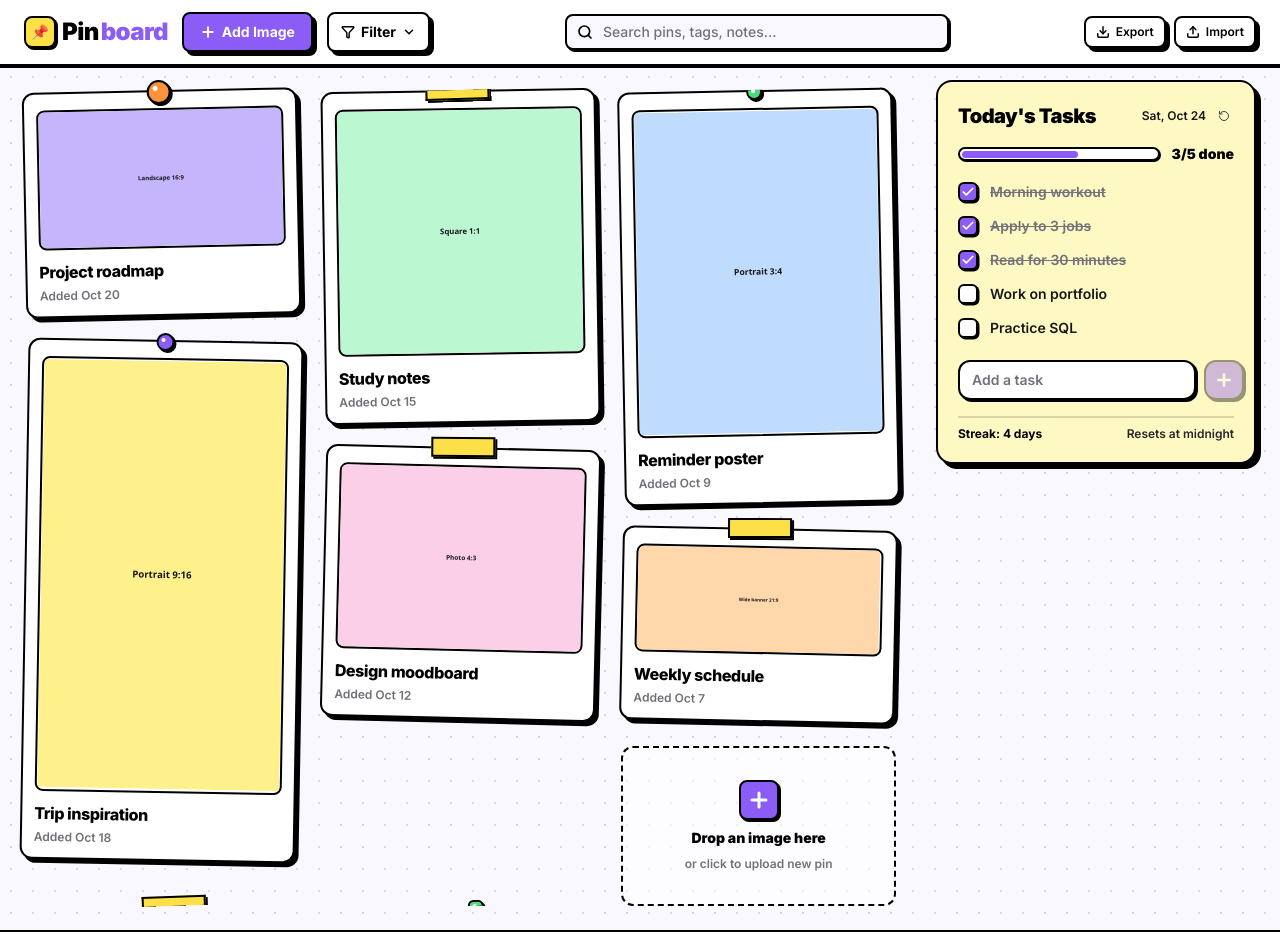
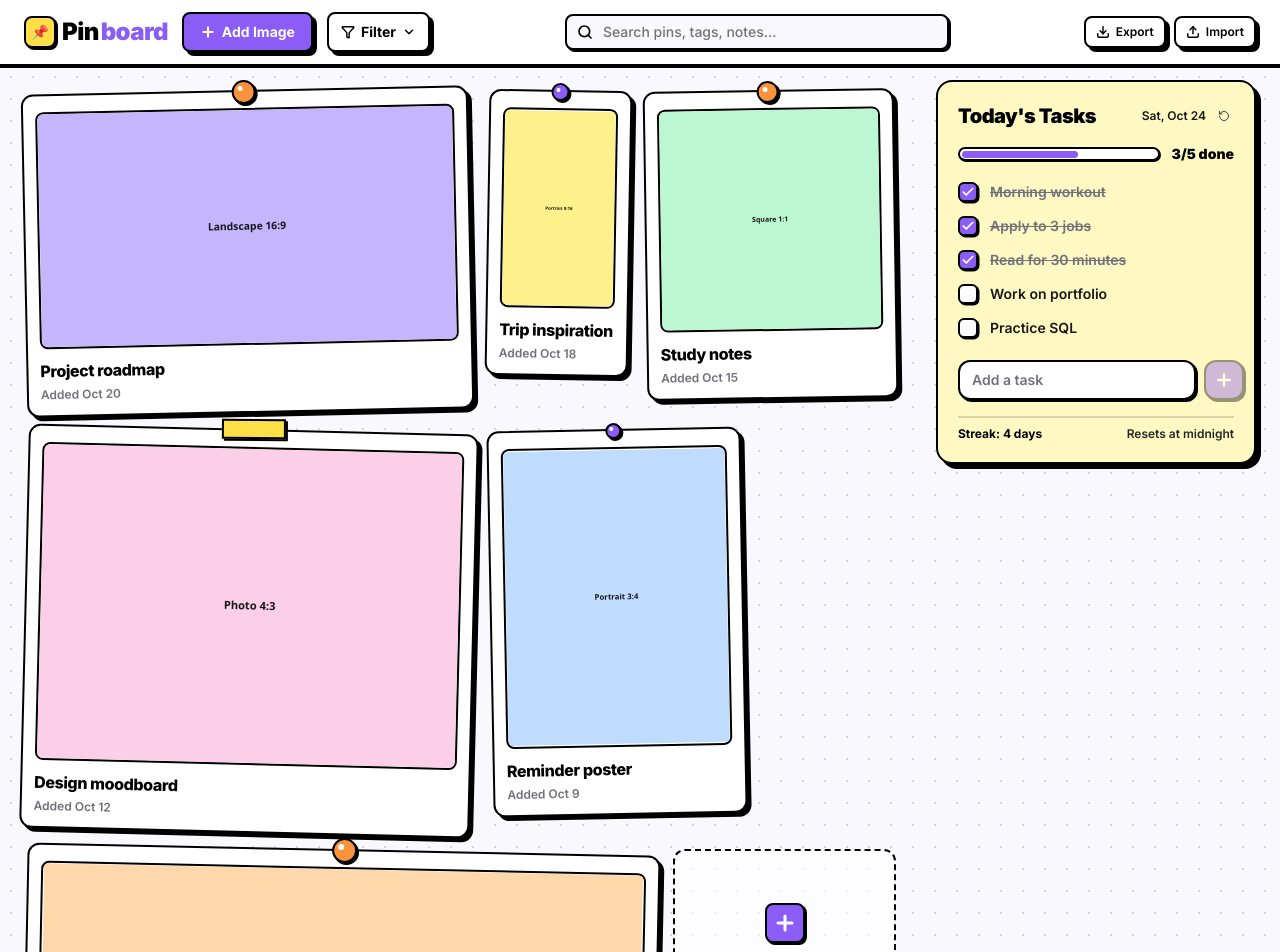
Before and after one commit to elrath017/Pinboard, a React (Vite) app: page / in a window 1280 px wide. Shown: the top 952 px of the page. Built offline with nearby package versions, Linux system fonts and the light colour scheme.

Commit message:
feat: enhance pin attachments, natural image sizing, and lightbox

```diff
--- a/src/App.tsx
+++ b/src/App.tsx
@@ -145,8 +145,8 @@ export function App() {
     }
   };
 
-  // Update pin (name/title, caption, note)
-  const handleUpdatePin = async (id: string, updates: { title?: string; caption?: string; note?: string }) => {
+  // Update pin (name/title, caption, note, pinStyle)
+  const handleUpdatePin = async (id: string, updates: { title?: string; caption?: string; note?: string; pinStyle?: PinStyle }) => {
     const updated = pins.map(p => {
       if (p.id === id) {
         return { ...p, ...updates };
--- a/src/components/ImageCard.tsx
+++ b/src/components/ImageCard.tsx
@@ -1,5 +1,5 @@
 import React, { useState } from 'react';
-import { ImagePin } from '../types';
+import { ImagePin, PinStyle } from '../types';
 import { Trash2, Edit3, GripVertical, Check, X, Calendar, Tag, Maximize2 } from 'lucide-react';
 
 interface ImageCardProps {
@@ -7,7 +7,7 @@ interface ImageCardProps {
   index: number;
   onOpenLightbox: (pin: ImagePin) => void;
   onDelete: (id: string) => void;
-  onUpdatePin: (id: string, updates: { title?: string; caption?: string; note?: string }) => void;
+  onUpdatePin: (id: string, updates: { title?: string; caption?: string; note?: string; pinStyle?: PinStyle }) => void;
   onDragStart: (e: React.DragEvent, index: number) => void;
   onDragOver: (e: React.DragEvent, index: number) => void;
   onDragEnd: () => void;
@@ -27,16 +27,49 @@ export const ImageCard: React.FC<ImageCardProps> = ({
   const [isEditing, setIsEditing] = useState(false);
   const [editedTitle, setEditedTitle] = useState(pin.title);
   const [editedCaption, setEditedCaption] = useState(pin.caption || '');
+  const [editedPinStyle, setEditedPinStyle] = useState<PinStyle>(pin.pinStyle);
+  const [measuredRatio, setMeasuredRatio] = useState<number | null>(pin.aspectRatio || null);
 
-  // Pin size: random between 14px and 30px (or stored pinSize)
-  const pinSize = pin.pinSize || (16 + ((index * 7) % 15)); // stable pseudo-random 16-30px
+  // Exact match to user-selected pinStyle
+  const isTape = pin.pinStyle === 'tape';
 
-  // Alternate between tape strip and colorful pins
-  const isTape = pin.pinStyle === 'tape' || index % 3 === 2;
+  // Map exact pin style to color
+  const getPinColor = (style: PinStyle) => {
+    switch (style) {
+      case 'pin-orange':
+        return '#fb923c';
+      case 'pin-purple':
+        return '#8b5cf6';
+      case 'pin-yellow':
+        return '#fde047';
+      case 'pin-red':
+        return '#f87171';
+      case 'pin-green':
+        return '#4ade80';
+      case 'pin-blue':
+        return '#38bdf8';
+      default:
+        return '#fb923c';
+    }
+  };
 
-  // Pin color palette
-  const pinColors = ['#fb923c', '#8b5cf6', '#fde047', '#f87171', '#4ade80', '#38bdf8'];
-  const pinBg = pinColors[index % pinColors.length];
+  const pinBg = getPinColor(pin.pinStyle);
+  const pinSize = pin.pinSize || 20;
+
+  // Compute card flex width based on image aspect ratio:
+  // Landscape images render large, portrait images render narrow
+  const ratio = measuredRatio || pin.aspectRatio || 1.33;
+  const baseWidth = Math.round(250 * ratio);
+  const flexGrow = Math.round(ratio * 100) / 100;
+  const minWidth = Math.max(140, Math.round(baseWidth * 0.75));
+  const maxWidth = Math.max(220, Math.round(baseWidth * 1.35));
+
+  const cardFlexStyle: React.CSSProperties = {
+    flex: `${flexGrow} 1 ${baseWidth}px`,
+    minWidth: `${minWidth}px`,
+    maxWidth: `${maxWidth}px`,
+    transform: `rotate(${pin.rotation || 0}deg)`,
+  };
 
   const handleSaveEdit = (e: React.FormEvent) => {
     e.stopPropagation();
@@ -44,6 +77,7 @@ export const ImageCard: React.FC<ImageCardProps> = ({
     onUpdatePin(pin.id, {
       title: editedTitle.trim(),
       caption: editedCaption.trim() || undefined,
+      pinStyle: editedPinStyle,
     });
     setIsEditing(false);
   };
@@ -52,6 +86,7 @@ export const ImageCard: React.FC<ImageCardProps> = ({
     e.stopPropagation();
     setEditedTitle(pin.title);
     setEditedCaption(pin.caption || '');
+    setEditedPinStyle(pin.pinStyle);
     setIsEditing(false);
   };
 
@@ -60,25 +95,35 @@ export const ImageCard: React.FC<ImageCardProps> = ({
     day: 'numeric',
   }).format(new Date(pin.pinnedAt));
 
+  const pinStylesList: { id: PinStyle; label: string; preview: string }[] = [
+    { id: 'tape', label: 'Washi Tape', preview: 'bg-brutal-yellow' },
+    { id: 'pin-orange', label: 'Orange', preview: 'bg-orange-400 rounded-full' },
+    { id: 'pin-purple', label: 'Purple', preview: 'bg-brutal-purple rounded-full' },
+    { id: 'pin-yellow', label: 'Yellow', preview: 'bg-brutal-yellow rounded-full' },
+    { id: 'pin-red', label: 'Red', preview: 'bg-rose-500 rounded-full' },
+    { id: 'pin-green', label: 'Green', preview: 'bg-brutal-green rounded-full' },
+    { id: 'pin-blue', label: 'Blue', preview: 'bg-sky-400 rounded-full' },
+  ];
+
   return (
     <div
       draggable
       onDragStart={e => onDragStart(e, index)}
       onDragOver={e => onDragOver(e, index)}
       onDragEnd={onDragEnd}
-      style={{ transform: `rotate(${pin.rotation || 0}deg)` }}
-      className="group relative bg-white border-[2.5px] border-black rounded-xl shadow-[4px_4px_0_#000] hover:shadow-[6px_6px_0_#000] transition-all duration-150 flex flex-col cursor-pointer select-none mb-6 break-inside-avoid w-full p-3 pt-4"
+      style={cardFlexStyle}
+      className="group relative bg-white border-[2.5px] border-black rounded-xl shadow-[4px_4px_0_#000] hover:shadow-[6px_6px_0_#000] transition-all duration-150 flex flex-col cursor-pointer select-none p-3 pt-4 shrink-0 max-w-full"
       onClick={() => onOpenLightbox(pin)}
     >
-      {/* Top Attachment: Either Tape Strip OR Random Size Pin (14-30px) */}
+      {/* Top Attachment: Strictly matches selected pinStyle (Tape Strip vs Specific Color Pin) */}
       {isTape ? (
         <div
-          className="absolute -top-3 left-1/2 -translate-x-1/2 w-16 h-5 bg-[#fde047] border-2 border-black shadow-[2px_2px_0_#000] z-20"
+          className="absolute -top-3 left-1/2 -translate-x-1/2 w-16 h-5 bg-[#fde047] border-2 border-black shadow-[2px_2px_0_#000] z-20 pointer-events-none"
           style={{ transform: 'translateX(-50%) rotate(-1deg)' }}
         />
       ) : (
         <div
-          className="absolute left-1/2 -translate-x-1/2 rounded-full border-[2.5px] border-black shadow-[2px_2px_0_#000] z-20 flex items-center justify-center"
+          className="absolute left-1/2 -translate-x-1/2 rounded-full border-[2.5px] border-black shadow-[2px_2px_0_#000] z-20 flex items-center justify-center pointer-events-none"
           style={{
             width: `${pinSize}px`,
             height: `${pinSize}px`,
@@ -107,7 +152,7 @@ export const ImageCard: React.FC<ImageCardProps> = ({
         <button
           onClick={() => setIsEditing(true)}
           className="p-1 rounded bg-white/95 border border-black hover:bg-yellow-100 text-black text-xs shadow-[1px_1px_0_#000]"
-          title="Edit pin name"
+          title="Edit pin name & attachment"
         >
           <Edit3 className="w-3.5 h-3.5" />
         </button>
@@ -148,12 +193,18 @@ export const ImageCard: React.FC<ImageCardProps> = ({
         )}
       </div>
 
-      {/* Image Container: Shows Natural Aspect Ratio without fixed height or cropping */}
-      <div className="border-2 border-black rounded-lg overflow-hidden bg-white mb-2.5">
+      {/* Image Container: Never crop images, natural aspect ratio */}
+      <div className="border-2 border-black rounded-lg overflow-hidden bg-white mb-2.5 flex items-center justify-center">
         <img
           src={pin.imageUrl}
           alt={pin.title}
           loading="lazy"
+          onLoad={(e) => {
+            const img = e.currentTarget;
+            if (img.naturalWidth && img.naturalHeight) {
+              setMeasuredRatio(img.naturalWidth / img.naturalHeight);
+            }
+          }}
           className="w-full h-auto object-contain block transition-transform duration-300 group-hover:scale-[1.01]"
         />
       </div>
@@ -164,8 +215,12 @@ export const ImageCard: React.FC<ImageCardProps> = ({
           <form
             onSubmit={handleSaveEdit}
             onClick={e => e.stopPropagation()}
-            className="space-y-1.5 bg-purple-50 p-2 rounded-lg border-2 border-black"
+            className="space-y-2 bg-purple-50 p-2.5 rounded-lg border-2 border-black"
           >
+            <div>
+              <label className="block text-[10px] font-black uppercase text-black mb-0.5">
+                Pin Name
+              </label>
               <input
                 type="text"
                 value={editedTitle}
@@ -174,7 +229,33 @@ export const ImageCard: React.FC<ImageCardProps> = ({
                 autoFocus
                 className="w-full text-xs font-bold p-1 border-2 border-black rounded bg-white outline-none"
               />
-            <div className="flex justify-end gap-1">
+            </div>
+
+            {/* Attachment Style Picker */}
+            <div>
+              <label className="block text-[10px] font-black uppercase text-black mb-1">
+                Attachment Style
+              </label>
+              <div className="flex flex-wrap gap-1">
+                {pinStylesList.map(item => (
+                  <button
+                    type="button"
+                    key={item.id}
+                    onClick={() => setEditedPinStyle(item.id)}
+                    className={`px-1.5 py-0.5 rounded text-[10px] font-bold border border-black flex items-center gap-1 ${
+                      editedPinStyle === item.id
+                        ? 'bg-black text-white'
+                        : 'bg-white text-black hover:bg-zinc-100'
+                    }`}
+                  >
+                    <span className={`w-2.5 h-2.5 border border-black ${item.preview}`} />
+                    <span>{item.label}</span>
+                  </button>
+                ))}
+              </div>
+            </div>
+
+            <div className="flex justify-end gap-1 pt-1">
               <button
                 type="button"
                 onClick={handleCancelEdit}
--- a/src/components/Lightbox.tsx
+++ b/src/components/Lightbox.tsx
@@ -1,12 +1,12 @@
 import React, { useState, useEffect } from 'react';
-import { ImagePin } from '../types';
+import { ImagePin, PinStyle } from '../types';
 import { X, Trash2, Edit3, Download, Calendar, Tag, Check, StickyNote, Maximize2 } from 'lucide-react';
 
 interface LightboxProps {
   pin: ImagePin | null;
   onClose: () => void;
   onDelete: (id: string) => void;
-  onUpdatePin: (id: string, updates: { title?: string; caption?: string; note?: string }) => void;
+  onUpdatePin: (id: string, updates: { title?: string; caption?: string; note?: string; pinStyle?: PinStyle }) => void;
 }
 
 export const Lightbox: React.FC<LightboxProps> = ({
@@ -19,6 +19,7 @@ export const Lightbox: React.FC<LightboxProps> = ({
   const [editedTitle, setEditedTitle] = useState('');
   const [editedCaption, setEditedCaption] = useState('');
   const [editedNote, setEditedNote] = useState('');
+  const [editedPinStyle, setEditedPinStyle] = useState<PinStyle>('tape');
   const [isConfirmingDelete, setIsConfirmingDelete] = useState(false);
 
   useEffect(() => {
@@ -26,6 +27,7 @@ export const Lightbox: React.FC<LightboxProps> = ({
       setEditedTitle(pin.title || '');
       setEditedCaption(pin.caption || '');
       setEditedNote(pin.note || '');
+      setEditedPinStyle(pin.pinStyle);
       setIsEditing(false);
       setIsConfirmingDelete(false);
     }
@@ -48,6 +50,7 @@ export const Lightbox: React.FC<LightboxProps> = ({
       title: editedTitle.trim(),
       caption: editedCaption.trim() || undefined,
       note: editedNote.trim() || undefined,
+      pinStyle: editedPinStyle,
     });
     setIsEditing(false);
   };
@@ -56,6 +59,16 @@ export const Lightbox: React.FC<LightboxProps> = ({
     dateStyle: 'medium',
     timeStyle: 'short',
   }).format(new Date(pin.pinnedAt));
+
+  const pinStylesList: { id: PinStyle; label: string; preview: string }[] = [
+    { id: 'tape', label: 'Washi Tape', preview: 'bg-brutal-yellow' },
+    { id: 'pin-orange', label: 'Orange Pin', preview: 'bg-orange-400 rounded-full' },
+    { id: 'pin-purple', label: 'Purple Pin', preview: 'bg-brutal-purple rounded-full' },
+    { id: 'pin-yellow', label: 'Yellow Pin', preview: 'bg-brutal-yellow rounded-full' },
+    { id: 'pin-red', label: 'Red Pin', preview: 'bg-rose-500 rounded-full' },
+    { id: 'pin-green', label: 'Green Pin', preview: 'bg-brutal-green rounded-full' },
+    { id: 'pin-blue', label: 'Blue Pin', preview: 'bg-sky-400 rounded-full' },
+  ];
 
   return (
     <div
@@ -144,6 +157,30 @@ export const Lightbox: React.FC<LightboxProps> = ({
                   />
                 </div>
 
+                {/* Attachment Style in Lightbox Edit */}
+                <div>
+                  <label className="block text-xs font-black uppercase tracking-wider text-black mb-1">
+                    Attachment Style
+                  </label>
+                  <div className="flex flex-wrap gap-1.5">
+                    {pinStylesList.map(item => (
+                      <button
+                        type="button"
+                        key={item.id}
+                        onClick={() => setEditedPinStyle(item.id)}
+                        className={`px-2 py-1 rounded text-xs font-bold border border-black flex items-center gap-1.5 ${
+                          editedPinStyle === item.id
+                            ? 'bg-black text-white'
+                            : 'bg-white text-black hover:bg-zinc-100'
+                        }`}
+                      >
+                        <span className={`w-3 h-3 border border-black ${item.preview}`} />
+                        <span>{item.label}</span>
+                      </button>
+                    ))}
+                  </div>
+                </div>
+
                 <div>
                   <label className="block text-xs font-black uppercase tracking-wider text-black mb-1">
                     Caption
@@ -177,6 +214,7 @@ export const Lightbox: React.FC<LightboxProps> = ({
                       setEditedTitle(pin.title);
                       setEditedCaption(pin.caption || '');
                       setEditedNote(pin.note || '');
+                      setEditedPinStyle(pin.pinStyle);
                       setIsEditing(false);
                     }}
                     className="btn-brutal px-3 py-1.5 text-xs font-bold border-2 border-black rounded-lg bg-zinc-100 hover:bg-zinc-200"
@@ -205,7 +243,7 @@ export const Lightbox: React.FC<LightboxProps> = ({
                       title="Edit pin name"
                     >
                       <Edit3 className="w-3 h-3" />
-                      <span>Edit Name</span>
+                      <span>Edit</span>
                     </button>
                   </div>
 
--- a/src/components/NoticeBoard.tsx
+++ b/src/components/NoticeBoard.tsx
@@ -1,5 +1,5 @@
 import React, { useState } from 'react';
-import { ImagePin } from '../types';
+import { ImagePin, PinStyle } from '../types';
 import { ImageCard } from './ImageCard';
 import { Plus, Sparkles, Filter, X } from 'lucide-react';
 
@@ -7,7 +7,7 @@ interface NoticeBoardProps {
   pins: ImagePin[];
   onOpenLightbox: (pin: ImagePin) => void;
   onDeletePin: (id: string) => void;
-  onUpdatePin: (id: string, updates: { title?: string; caption?: string; note?: string }) => void;
+  onUpdatePin: (id: string, updates: { title?: string; caption?: string; note?: string; pinStyle?: PinStyle }) => void;
   onReorderPins: (reordered: ImagePin[]) => void;
   onOpenUploadModal: () => void;
   onLoadSamples: () => void;
@@ -97,7 +97,7 @@ export const NoticeBoard: React.FC<NoticeBoardProps> = ({
         </div>
       )}
 
-      {/* Main Notice Board Area - Responsive Masonry Layout using CSS Columns */}
+      {/* Main Notice Board Area - Flex Wrap layout where card width follows aspect ratio */}
       <div className="flex-1 w-full px-4 sm:px-6 py-6 lg:pr-96">
         {filteredPins.length === 0 ? (
           /* Empty State: friendly message with big "Add your first image" button */
@@ -134,8 +134,8 @@ export const NoticeBoard: React.FC<NoticeBoardProps> = ({
             </div>
           </div>
         ) : (
-          /* CSS Columns Masonry Layout: natural aspect ratios, no fixed height */
-          <div className="columns-1 sm:columns-2 xl:columns-3 gap-6 [column-fill:_balance]">
+          /* Flex-wrap layout: No fixed number of columns. Width follows image aspect ratio */
+          <div className="flex flex-wrap items-start gap-4 sm:gap-4.5">
             {filteredPins.map((pin, index) => (
               <ImageCard
                 key={pin.id}
@@ -150,10 +150,11 @@ export const NoticeBoard: React.FC<NoticeBoardProps> = ({
               />
             ))}
 
-            {/* "Drop an image here" dashed card at the end matching demo image */}
+            {/* "Drop an image here" dashed card in flex flow */}
             <div
               onClick={onOpenUploadModal}
-              className="btn-brutal break-inside-avoid mb-6 w-full border-[2.5px] border-dashed border-black rounded-xl p-8 bg-white/60 hover:bg-white text-center cursor-pointer transition-all flex flex-col items-center justify-center space-y-2 group"
+              style={{ flex: '1 1 200px', maxWidth: '300px', minWidth: '160px' }}
+              className="btn-brutal border-[2.5px] border-dashed border-black rounded-xl p-6 bg-white/60 hover:bg-white text-center cursor-pointer transition-all flex flex-col items-center justify-center space-y-2 group min-h-[200px]"
             >
               <div className="w-10 h-10 rounded-lg bg-brutal-purple text-white border-2 border-black flex items-center justify-center shadow-[2px_2px_0_#000] group-hover:scale-105 transition-transform">
                 <Plus className="w-6 h-6 stroke-[3]" />
@@ -162,7 +163,7 @@ export const NoticeBoard: React.FC<NoticeBoardProps> = ({
                 Drop an image here
               </span>
               <p className="text-xs font-semibold text-zinc-500">
-                or click to upload new pin
+                or click to upload
               </p>
             </div>
           </div>
--- a/src/components/UploadModal.tsx
+++ b/src/components/UploadModal.tsx
@@ -137,10 +137,12 @@ export const UploadModal: React.FC<UploadModalProps> = ({
 
   const pinStylesList: { id: PinStyle; label: string; preview: string }[] = [
     { id: 'tape', label: 'Washi Tape', preview: 'bg-brutal-yellow' },
+    { id: 'pin-orange', label: 'Orange Pin', preview: 'bg-orange-400 rounded-full' },
+    { id: 'pin-purple', label: 'Purple Pin', preview: 'bg-brutal-purple rounded-full' },
     { id: 'pin-yellow', label: 'Yellow Pin', preview: 'bg-brutal-yellow rounded-full' },
-    { id: 'pin-purple', label: 'Purple Pin', preview: 'bg-brutal-purple rounded-full' },
     { id: 'pin-red', label: 'Red Pin', preview: 'bg-rose-500 rounded-full' },
     { id: 'pin-green', label: 'Green Pin', preview: 'bg-brutal-green rounded-full' },
+    { id: 'pin-blue', label: 'Blue Pin', preview: 'bg-sky-400 rounded-full' },
   ];
 
   return (
--- a/src/types/index.ts
+++ b/src/types/index.ts
@@ -11,6 +11,7 @@ export interface ImagePin {
   rotation: number; // -2 to +2 degrees
   pinStyle: PinStyle;
   pinSize?: number; // 14 to 30px
+  aspectRatio?: number; // width / height
   order: number;
 }
 
--- a/src/utils/sampleData.ts
+++ b/src/utils/sampleData.ts
@@ -27,6 +27,7 @@ export const SAMPLE_PINS: ImagePin[] = [
     rotation: -1.2,
     pinStyle: 'pin-orange',
     pinSize: 24,
+    aspectRatio: 640 / 360, // 1.778
     order: 0,
   },
   {
@@ -39,6 +40,7 @@ export const SAMPLE_PINS: ImagePin[] = [
     rotation: 1.0,
     pinStyle: 'pin-purple',
     pinSize: 18,
+    aspectRatio: 400 / 710, // 0.563
     order: 1,
   },
   {
@@ -51,6 +53,7 @@ export const SAMPLE_PINS: ImagePin[] = [
     rotation: -0.9,
     pinStyle: 'pin-orange',
     pinSize: 22,
+    aspectRatio: 1.0,
     order: 2,
   },
   {
@@ -62,6 +65,7 @@ export const SAMPLE_PINS: ImagePin[] = [
     pinnedAt: new Date(2026, 9, 12).getTime(), // Oct 12
     rotation: 1.4,
     pinStyle: 'tape',
+    aspectRatio: 600 / 450, // 1.333
     order: 3,
   },
   {
@@ -74,6 +78,7 @@ export const SAMPLE_PINS: ImagePin[] = [
     rotation: -1.1,
     pinStyle: 'pin-purple',
     pinSize: 16,
+    aspectRatio: 450 / 600, // 0.75
     order: 4,
   },
   {
@@ -86,6 +91,7 @@ export const SAMPLE_PINS: ImagePin[] = [
     rotation: 1.2,
     pinStyle: 'pin-orange',
     pinSize: 25,
+    aspectRatio: 840 / 360, // 2.333
     order: 5,
   }
 ];
```
Lines whose indentation alone changed are shown as unchanged.
